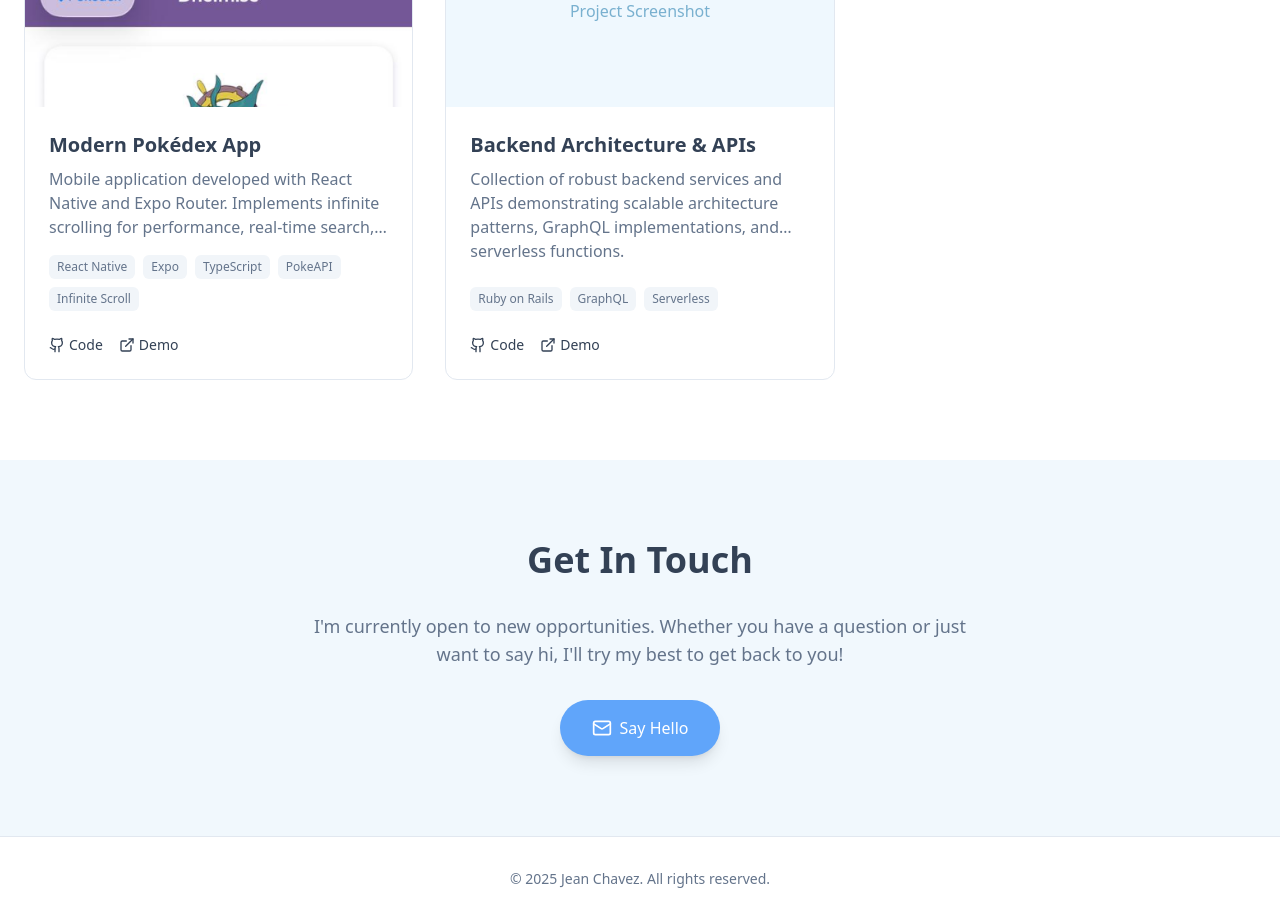
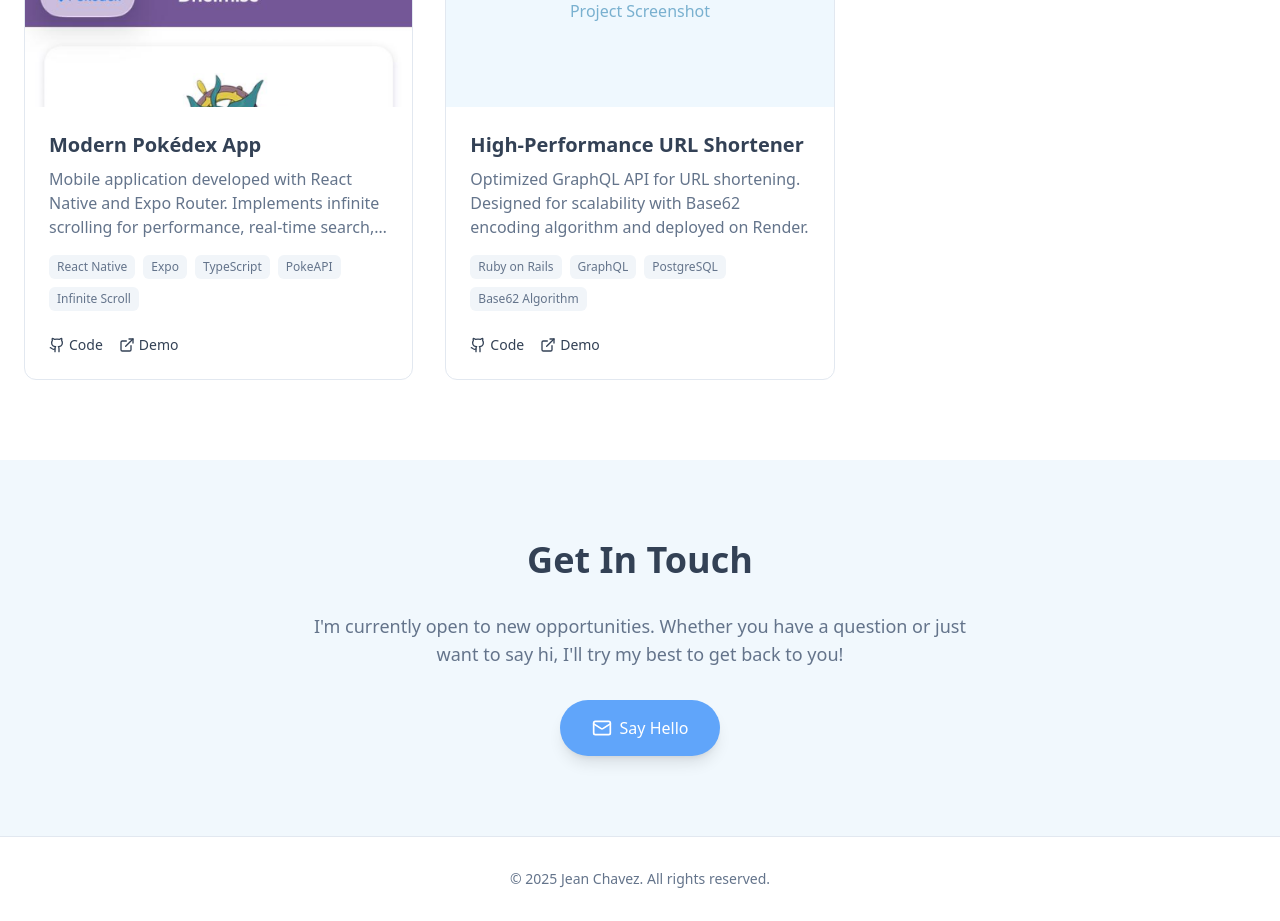
Before and after one commit to Jean612/portfolio, a Next.js app: page / in a window 1280 px wide. Shown: the part 3340-4261 px from the top of the page. Built offline with nearby package versions, Linux system fonts and the light colour scheme.

Commit message:
feat: update project entry with specific details for High-Performance URL Shortener

```diff
--- a/components/Projects.tsx
+++ b/components/Projects.tsx
@@ -14,11 +14,11 @@
         image: "/pokedex-preview.png",
     },
     {
-        title: "Backend Architecture & APIs",
-        description: "Collection of robust backend services and APIs demonstrating scalable architecture patterns, GraphQL implementations, and serverless functions.",
-        tags: ["Ruby on Rails", "GraphQL", "Serverless"],
-        github: "https://github.com/Jean612",
-        demo: "#",
+        title: "High-Performance URL Shortener",
+        description: "Optimized GraphQL API for URL shortening. Designed for scalability with Base62 encoding algorithm and deployed on Render.",
+        tags: ['Ruby on Rails', 'GraphQL', 'PostgreSQL', 'Base62 Algorithm'],
+        github: "https://github.com/Jean612/url_shortener",
+        demo: "https://url-shortener-u7yc.onrender.com",
         image: null,
     },
 ];
```
